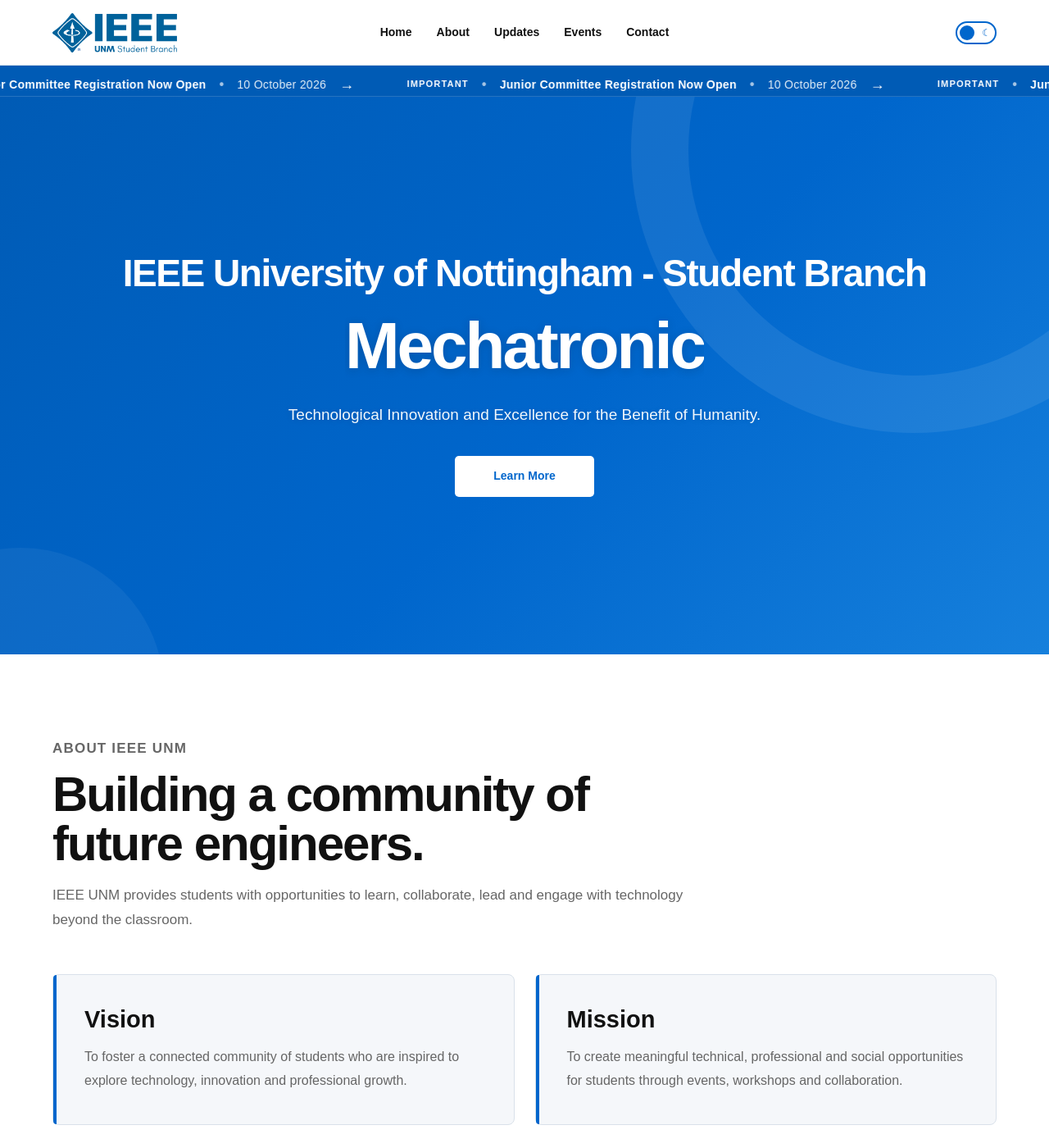
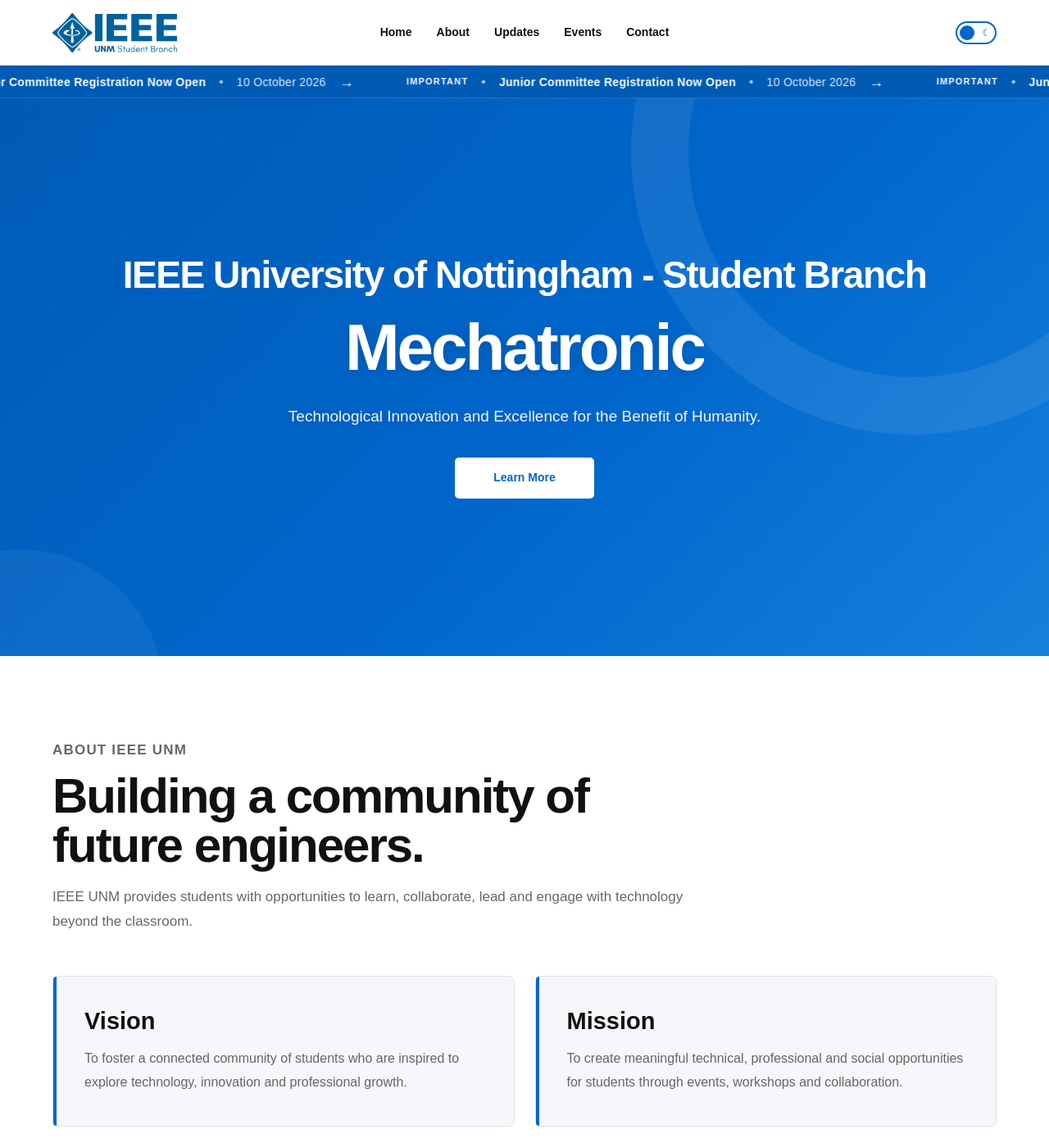
Before and after one commit to Tofu06/IEEE_UNM_websitetest, a Jekyll site: the page built from index.html, in a window 1280 px wide and 1400 px high. Shown: the whole window at 82% size. Built offline with Jekyll 4.4.1, drawn with Linux system fonts in a browser that asks for light colours.

Commit message:
fixed banner height

```diff
--- a/assets/css/style.css
+++ b/assets/css/style.css
@@ -494,6 +494,10 @@
    UPCOMING / IMPORTANT BANNER
    ========================================================= */
 
+:root {
+    --event-banner-height: 40px;
+}
+
 .event-banner {
     position: fixed;
 
@@ -515,102 +519,104 @@
     transition: top 0.3s ease;
 }
 
-:root {
-    --event-banner-height: 38px;
-}
+.event-banner-link {
+    display: block;
+
+    width: 100%;
+    height: 100%;
+
+    overflow: hidden;
+
+    color: #ffffff;
+    text-decoration: none;
+}
+
+.event-banner-track {
+    display: flex;
+
+    width: max-content;
+    height: 100%;
+
+    animation: event-banner-scroll 24s linear infinite;
+
+    will-change: transform;
+}
+
+.event-banner-group {
+    flex: 0 0 auto;
+
+    display: flex;
+    align-items: center;
+    justify-content: center;
+
+    gap: 16px;
+
+    height: 100%;
+    box-sizing: border-box;
+
+    padding: 0 32px;
+
+    white-space: nowrap;
+
+    font-size: 14px;
+    font-weight: 600;
+
+    line-height: 1;
+    letter-spacing: 0.3px;
+}
+
+.event-banner-label {
+    font-size: 11px;
+
+    font-weight: 800;
+
+    line-height: 1;
+    letter-spacing: 1.2px;
+
+    text-transform: uppercase;
+}
+
+.event-banner-separator {
+    opacity: 0.65;
+
+    font-size: 15px;
+    line-height: 1;
+}
+
+.event-banner-title {
+    font-weight: 700;
+    line-height: 1;
+}
+
+.event-banner-date {
+    font-weight: 500;
+
+    opacity: 0.9;
+
+    line-height: 1;
+}
+
+.event-banner-arrow {
+    display: inline-flex;
+    align-items: center;
+
+    font-size: 18px;
+    line-height: 1;
+}
+
+
+/* =========================================================
+   BANNER SPACER
+   ========================================================= */
 
 .event-banner-spacer {
     width: 100%;
     height: var(--event-banner-height);
 }
 
-.event-banner-link {
-    display: block;
-
-    width: 100%;
-
-    overflow: hidden;
-
-    color: #ffffff;
-    text-decoration: none;
-}
-
-.event-banner-track {
-    display: flex;
-
-    width: max-content;
-
-    /* Move exactly one of the four identical groups */
-    animation: event-banner-scroll 24s linear infinite;
-
-    will-change: transform;
-}
-
-.event-banner-group {
-    flex: 0 0 auto;
-
-    display: flex;
-    align-items: center;
-
-    gap: 16px;
-
-    padding: 10px 32px;
-
-    white-space: nowrap;
-
-    font-size: 14px;
-    font-weight: 600;
-
-    letter-spacing: 0.3px;
-}
-
-.event-banner-label {
-    font-size: 11px;
-
-    font-weight: 800;
-
-    letter-spacing: 1.2px;
-
-    text-transform: uppercase;
-}
-
-.event-banner-separator {
-    opacity: 0.65;
-
-    font-size: 16px;
-}
-
-.event-banner-title {
-    font-weight: 700;
-}
-
-.event-banner-date {
-    font-weight: 500;
-
-    opacity: 0.9;
-}
-
-.event-banner-arrow {
-    display: inline-block;
-
-    font-size: 18px;
-
-    line-height: 1;
-
-    transition: transform 0.2s ease;
-}
-
-.event-banner-link:hover {
-    color: #ffffff;
-}
-
-.event-banner-link:hover .event-banner-arrow {
-    transform: translateX(4px);
-}
-
 
 /* =========================================================
-   CONTINUOUS SCROLL
+   SCROLLING ANIMATION
    ========================================================= */
 
 @keyframes event-banner-scroll {
@@ -620,12 +626,6 @@
     }
 
     to {
-        /*
-         * There are four identical groups.
-         * Moving by 25% moves exactly one group.
-         * The fourth group is then in the exact position
-         * where the first group started.
-         */
         transform: translateX(-25%);
     }
 
@@ -638,10 +638,14 @@
 
 @media (max-width: 600px) {
 
+    :root {
+        --event-banner-height: 36px;
+    }
+
     .event-banner-group {
         gap: 12px;
 
-        padding: 9px 24px;
+        padding: 0 24px;
 
         font-size: 13px;
     }
@@ -651,7 +655,7 @@
     }
 
     .event-banner-separator {
-        font-size: 14px;
+        font-size: 13px;
     }
 
     .event-banner-arrow {
```
